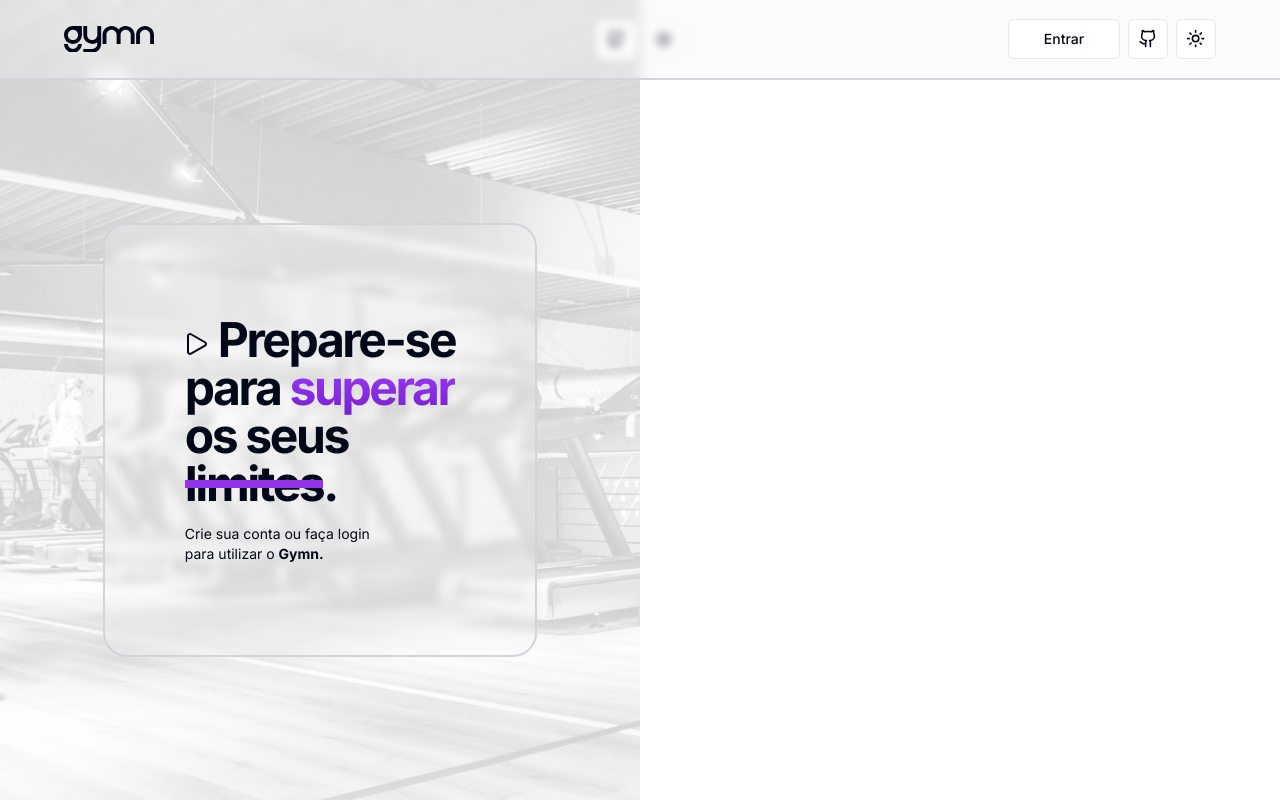
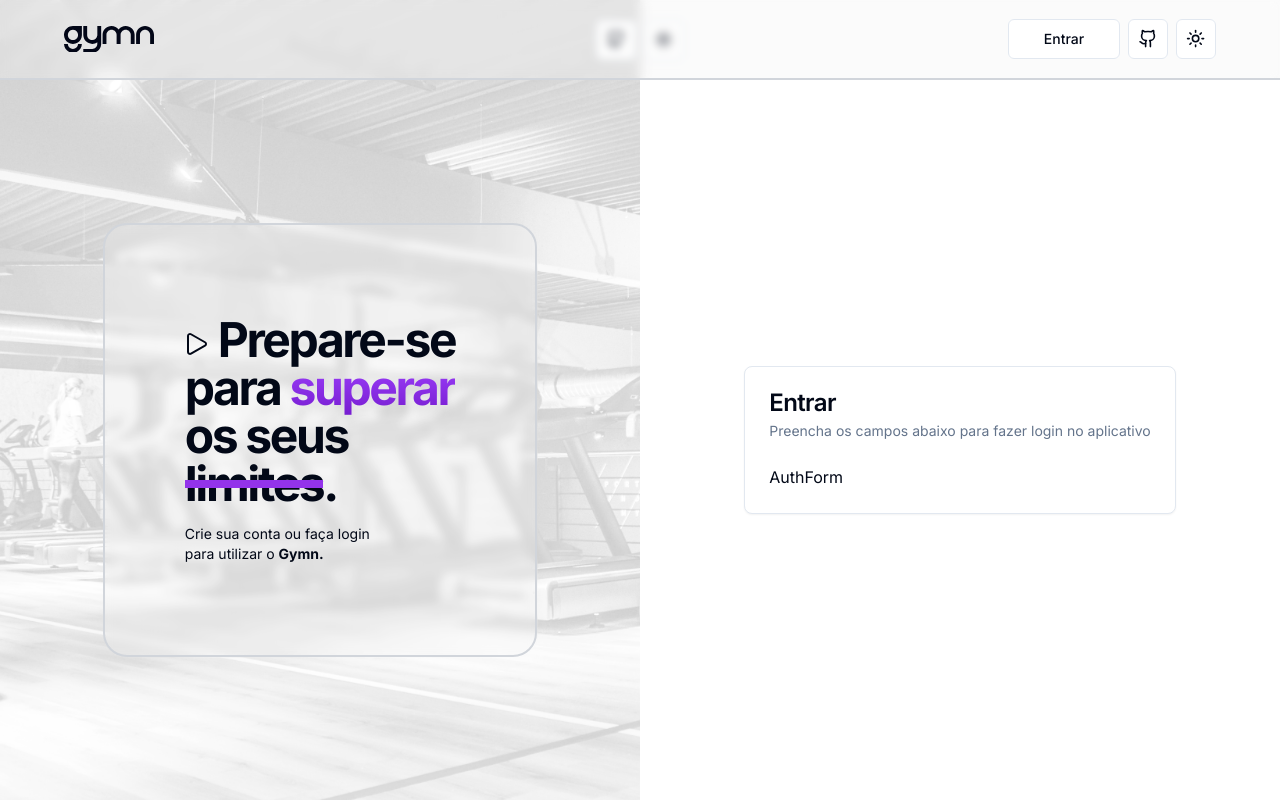
Before and after one commit to risixdzn/gymn, a Next.js app: page /auth in a window 1280 px wide. Built offline with nearby package versions, Linux system fonts and the light colour scheme.

Commit message:
:milky_way: (feature) start auth form design

```diff
--- a/app/(guest)/auth/page.tsx
+++ b/app/(guest)/auth/page.tsx
@@ -1,3 +1,4 @@
+import AuthCard from "@/components/Auth/AuthCard"
 import { Triangle } from "lucide-react"
 
 export default function Login(){
@@ -24,8 +25,8 @@
                     para utilizar o <b>Gymn.</b></p>
                 </div>
             </div>
-            <div className="bg-loginBGWhite dark:bg-loginBGDark lg:bg-none lg:dark:bg-none w-full flex items-center justify-center lg:w-[50%] h-[calc(100vh-5rem)] mt-[5rem]">
-
+            <div className="bg-loginBGWhite dark:bg-loginBGDark lg:bg-none lg:dark:bg-none w-full flex items-center justify-center lg:w-[50%] h-[calc(100vh-5rem)] mt-[5rem] px-5">
+                <AuthCard/>
             </div>
         </main>
     )
--- a/app/globals.css
+++ b/app/globals.css
@@ -66,12 +66,12 @@
     --foreground: 210 40% 98%;
 
     --muted: 217.2 32.6% 17.5%;
-    --muted-foreground: 215 20.2% 65.1%;
+    --muted-foreground: 215 0% 65.1%;
 
     --popover: 0 0% 6%;
     --popover-foreground: 210 40% 98%;
 
-    --card: 222.2 84% 4.9%;
+    --card: 0 0% 6%;
     --card-foreground: 210 40% 98%;
 
     --border: 217 0% 18%;
--- /dev/null
+++ b/components/Auth/AuthCard.tsx
@@ -0,0 +1,28 @@
+'use client'
+
+import { useState } from "react"
+import { Card, CardHeader, CardTitle, CardDescription, CardContent} from "../ui/card"
+import AuthForm from "./AuthForm"
+
+export type AuthState = 'login' | 'register'
+
+export default function AuthCard(){
+    const [ authState, setAuthState ] = useState<AuthState>('login')
+
+    return(
+        <Card>
+            <CardHeader>
+                <CardTitle>{authState == 'login' ? 'Entrar' : 'Registrar'}</CardTitle>
+                <CardDescription>
+                    {authState =='login'
+                        ?'Preencha os campos abaixo para fazer login no aplicativo'
+                        :'Preencha os campos abaixo para registrar-se no aplicativo'
+                    }
+                </CardDescription>
+            </CardHeader>
+            <CardContent>
+                <AuthForm authState={authState} setAuthState={setAuthState}/>
+            </CardContent>
+        </Card>
+    )
+}
--- /dev/null
+++ b/components/Auth/AuthForm.tsx
@@ -0,0 +1,13 @@
+import { type AuthState } from "./AuthCard"
+import { Dispatch, SetStateAction} from "react"
+
+interface AuthForm {
+    authState: AuthState
+    setAuthState: Dispatch<SetStateAction<AuthState>>
+}
+
+export default function AuthForm({authState, setAuthState}: AuthForm){
+    return(
+        <span>AuthForm</span>
+    )
+}
--- /dev/null
+++ b/components/ui/card.tsx
@@ -0,0 +1,79 @@
+import * as React from "react"
+
+import { cn } from "@/lib/utils"
+
+const Card = React.forwardRef<
+  HTMLDivElement,
+  React.HTMLAttributes<HTMLDivElement>
+>(({ className, ...props }, ref) => (
+  <div
+    ref={ref}
+    className={cn(
+      "rounded-lg border bg-card text-card-foreground shadow-sm",
+      className
+    )}
+    {...props}
+  />
+))
+Card.displayName = "Card"
+
+const CardHeader = React.forwardRef<
+  HTMLDivElement,
+  React.HTMLAttributes<HTMLDivElement>
+>(({ className, ...props }, ref) => (
+  <div
+    ref={ref}
+    className={cn("flex flex-col space-y-1.5 p-6", className)}
+    {...props}
+  />
+))
+CardHeader.displayName = "CardHeader"
+
+const CardTitle = React.forwardRef<
+  HTMLParagraphElement,
+  React.HTMLAttributes<HTMLHeadingElement>
+>(({ className, ...props }, ref) => (
+  <h3
+    ref={ref}
+    className={cn(
+      "text-2xl font-semibold leading-none tracking-tight",
+      className
+    )}
+    {...props}
+  />
+))
+CardTitle.displayName = "CardTitle"
+
+const CardDescription = React.forwardRef<
+  HTMLParagraphElement,
+  React.HTMLAttributes<HTMLParagraphElement>
+>(({ className, ...props }, ref) => (
+  <p
+    ref={ref}
+    className={cn("text-sm text-muted-foreground", className)}
+    {...props}
+  />
+))
+CardDescription.displayName = "CardDescription"
+
+const CardContent = React.forwardRef<
+  HTMLDivElement,
+  React.HTMLAttributes<HTMLDivElement>
+>(({ className, ...props }, ref) => (
+  <div ref={ref} className={cn("p-6 pt-0", className)} {...props} />
+))
+CardContent.displayName = "CardContent"
+
+const CardFooter = React.forwardRef<
+  HTMLDivElement,
+  React.HTMLAttributes<HTMLDivElement>
+>(({ className, ...props }, ref) => (
+  <div
+    ref={ref}
+    className={cn(" flex items-center p-6 pt-0", className)}
+    {...props}
+  />
+))
+CardFooter.displayName = "CardFooter"
+
+export { Card, CardHeader, CardFooter, CardTitle, CardDescription, CardContent }
```
